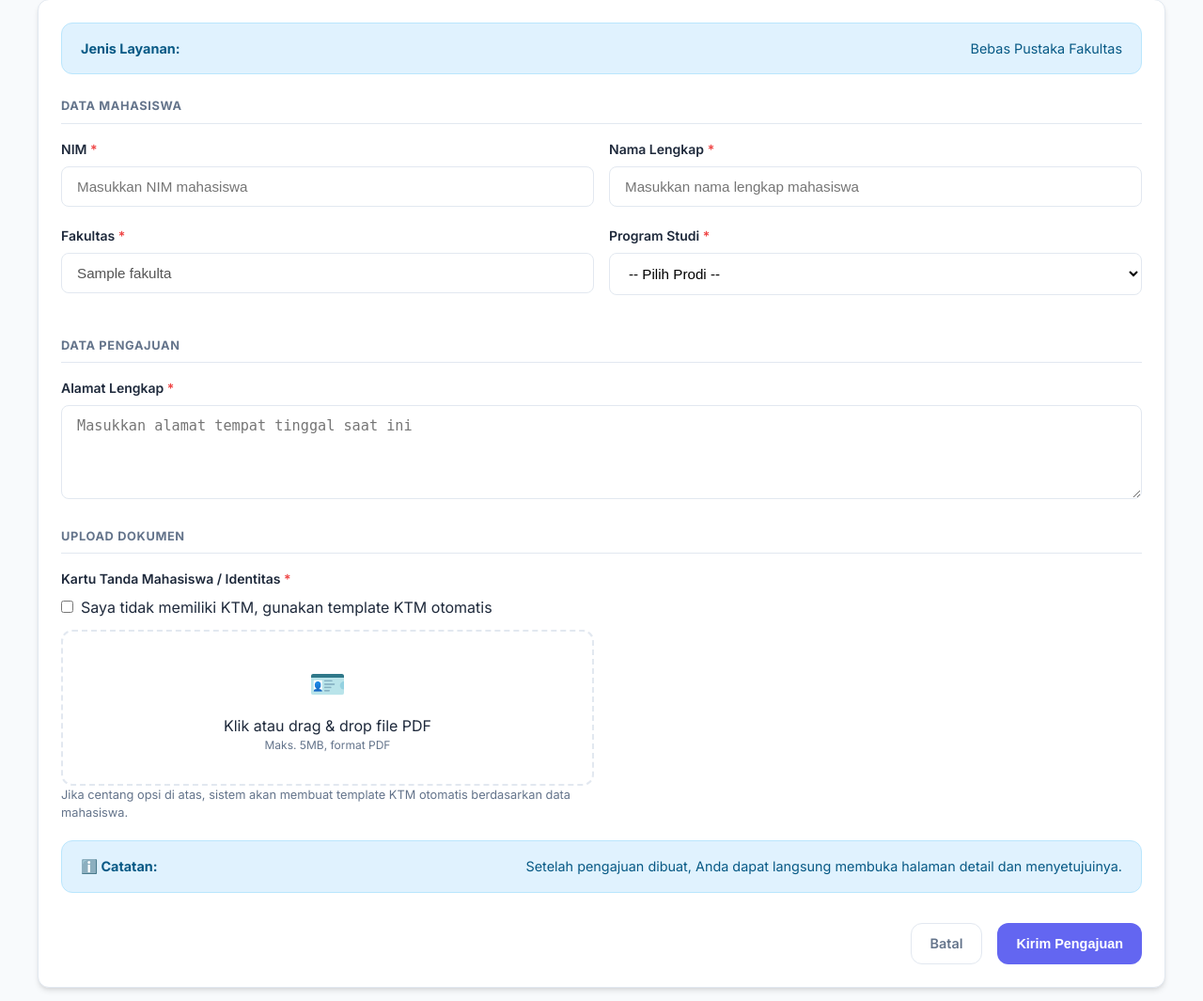
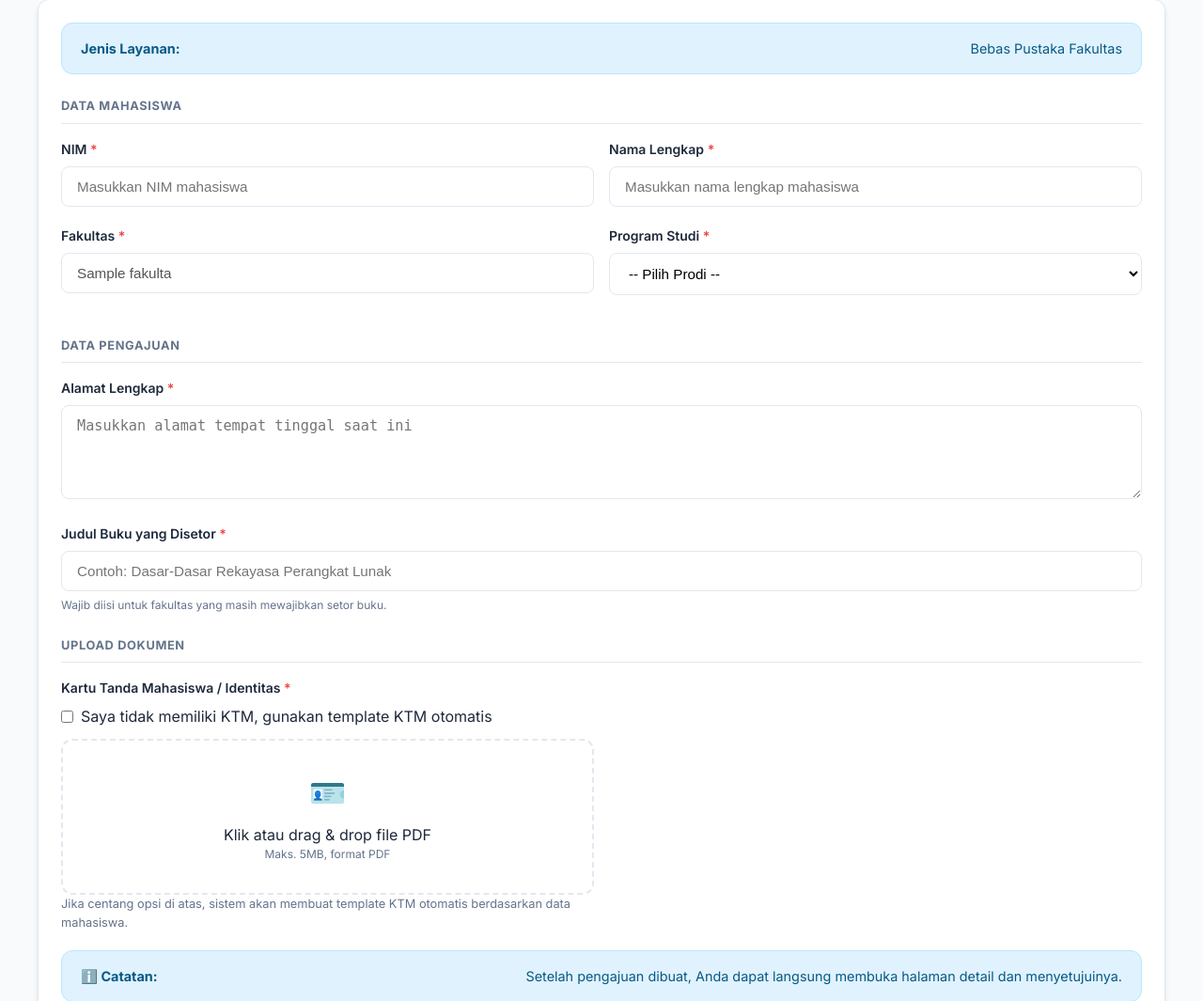
Before and after one commit to takdim/aim-lib-clear, a Flask app: page /staff/form-bebas-pustaka in a window 1280 px wide. Shown: the part 239-1304 px from the top of the page at 94% size. Run offline with Flask 3, Linux system fonts and the light colour scheme; a user stored in the database is signed in; tables that the repository leaves empty hold one stand-in row (values such as "Sample post"); some libraries are stand-ins or nearby versions.

Commit message:
tambah fitur setor buku

```diff
--- a/app/models/bebas_pustaka.py
+++ b/app/models/bebas_pustaka.py
@@ -14,6 +14,7 @@ class BebasPustaka(db.Model):
     nim = db.Column(db.String(20), nullable=False)
     nama = db.Column(db.String(100), nullable=False)
     alamat = db.Column(db.Text, nullable=False)
+    judul_buku_setor = db.Column(db.String(255), nullable=True)
     fakultas_id = db.Column(db.Integer, db.ForeignKey('fakultas.id'), nullable=False)
     prodi_id = db.Column(db.Integer, db.ForeignKey('program_studi.id'), nullable=False)
 
--- a/app/models/fakultas_setting.py
+++ b/app/models/fakultas_setting.py
@@ -15,6 +15,7 @@ class FakultasSetting(db.Model):
     pejabat_jabatan = db.Column(db.String(200), nullable=False)
     pejabat_nama = db.Column(db.String(150), nullable=False)
     pejabat_nip = db.Column(db.String(50), nullable=False)
+    setor_buku_wajib = db.Column(db.Boolean, nullable=False, default=False)
 
     @classmethod
     def get_for_fakultas(cls, fakultas):
--- a/app/routes/admin.py
+++ b/app/routes/admin.py
@@ -431,6 +431,7 @@ def settings_fakultas(fakultas_id):
     pejabat_jabatan = request.form.get('pejabat_jabatan', '').strip()
     pejabat_nama = request.form.get('pejabat_nama', '').strip()
     pejabat_nip = request.form.get('pejabat_nip', '').strip()
+    setor_buku_wajib = request.form.get('setor_buku_wajib') == 'on'
 
     if not all([nama_perpustakaan, nomor_urut, nomor_bagian_tengah, nomor_tahun, pejabat_jabatan, pejabat_nama, pejabat_nip]):
         flash('Semua pengaturan surat fakultas wajib diisi.', 'danger')
@@ -443,6 +444,7 @@ def settings_fakultas(fakultas_id):
     setting.pejabat_jabatan = pejabat_jabatan
     setting.pejabat_nama = pejabat_nama
     setting.pejabat_nip = pejabat_nip
+    setting.setor_buku_wajib = setor_buku_wajib
     db.session.commit()
     flash(f'Pengaturan surat {fakultas.nama_fakultas} berhasil disimpan.', 'success')
     return redirect(url_for('admin.settings'))
--- a/app/routes/mahasiswa.py
+++ b/app/routes/mahasiswa.py
@@ -11,6 +11,7 @@ from flask_login import login_required, current_user
 
 from app import db
 from app.models.bebas_pustaka import BebasPustaka
+from app.models.fakultas_setting import FakultasSetting
 from app.utils.decorators import mahasiswa_required
 
 mahasiswa_bp = Blueprint('mahasiswa', __name__)
@@ -133,15 +134,25 @@ def form_bebas_pustaka():
         reusable_kartu_mahasiswa(pengajuan_fakultas)
         if tipe_pengajuan == 'pusat' else None
     )
+    wajib_setor_buku = False
+    if tipe_pengajuan == 'fakultas' and current_user.fakultas_id:
+        fakultas_setting = FakultasSetting.query.filter_by(
+            fakultas_id=current_user.fakultas_id
+        ).first()
+        if fakultas_setting:
+            wajib_setor_buku = fakultas_setting.setor_buku_wajib
 
     if request.method == 'POST':
         alamat = request.form.get('alamat', '').strip()
+        judul_buku_setor = request.form.get('judul_buku_setor', '').strip()
         file_bebas = request.files.get('file_bebas_pustaka')
         file_kartu = request.files.get('file_kartu_mahasiswa')
 
         errors = []
         if not alamat:
             errors.append('Alamat wajib diisi.')
+        if wajib_setor_buku and not judul_buku_setor:
+            errors.append('Judul buku setor wajib diisi untuk fakultas Anda.')
         if tipe_pengajuan == 'pusat' and (
             not file_bebas or not allowed_file(file_bebas.filename)
         ):
@@ -159,6 +170,7 @@ def form_bebas_pustaka():
                 'mahasiswa/form.html',
                 tipe_pengajuan=tipe_pengajuan,
                 kartu_mahasiswa_lama=bool(kartu_mahasiswa_lama),
+                wajib_setor_buku=wajib_setor_buku,
             )
 
         # Simpan pengajuan ke DB dulu untuk dapat ID
@@ -167,6 +179,7 @@ def form_bebas_pustaka():
             nim=current_user.nim,
             nama=current_user.name,
             alamat=alamat,
+            judul_buku_setor=judul_buku_setor or None,
             fakultas_id=current_user.fakultas_id,
             prodi_id=current_user.prodi_id,
             tipe_pengajuan=tipe_pengajuan,
@@ -195,6 +208,7 @@ def form_bebas_pustaka():
                 'mahasiswa/form.html',
                 tipe_pengajuan=tipe_pengajuan,
                 kartu_mahasiswa_lama=bool(kartu_mahasiswa_lama),
+                wajib_setor_buku=wajib_setor_buku,
             )
 
         flash('Pengajuan berhasil dikirim! Tunggu review dari staff.', 'success')
@@ -204,6 +218,7 @@ def form_bebas_pustaka():
         'mahasiswa/form.html',
         tipe_pengajuan=tipe_pengajuan,
         kartu_mahasiswa_lama=bool(kartu_mahasiswa_lama),
+        wajib_setor_buku=wajib_setor_buku,
     )
 
 
--- a/app/routes/staff.py
+++ b/app/routes/staff.py
@@ -11,6 +11,7 @@ from flask_login import login_required, current_user
 from app import db
 from app.models.bebas_pustaka import BebasPustaka
 from app.models.fakultas import Fakultas
+from app.models.fakultas_setting import FakultasSetting
 from app.models.user import User
 from app.utils.decorators import staff_required
 from app.utils.pdf_generator import generate_template_kartu_mahasiswa
@@ -89,16 +90,22 @@ def form_bebas_pustaka():
         fakultas_list = Fakultas.query.filter_by(id=current_user.fakultas_id).all()
     else:
         fakultas_list = Fakultas.query.order_by(Fakultas.nama_fakultas).all()
+    fakultas_setor_buku = {
+        s.fakultas_id: s.setor_buku_wajib
+        for s in FakultasSetting.query.all()
+    }
 
     if request.method == 'POST':
         nim = request.form.get('nim', '').strip()
         nama = request.form.get('nama', '').strip()
         alamat = request.form.get('alamat', '').strip()
+        judul_buku_setor = request.form.get('judul_buku_setor', '').strip()
         fakultas_id = request.form.get('fakultas_id', type=int)
         prodi_id = request.form.get('prodi_id', type=int)
         file_bebas = request.files.get('file_bebas_pustaka')
         file_kartu = request.files.get('file_kartu_mahasiswa')
         tidak_punya_ktm = request.form.get('tidak_punya_ktm') == 'on'
+        wajib_setor_buku = bool(fakultas_setor_buku.get(fakultas_id, False))
 
         errors = []
         if not nim:
@@ -111,6 +118,8 @@ def form_bebas_pustaka():
             errors.append('Fakultas wajib dipilih.')
         if not prodi_id:
             errors.append('Program Studi wajib dipilih.')
+        if tipe_pengajuan == 'fakultas' and wajib_setor_buku and not judul_buku_setor:
+            errors.append('Judul buku setor wajib diisi untuk fakultas ini.')
         if tipe_pengajuan == 'pusat' and (
             not file_bebas or not allowed_file(file_bebas.filename)
         ):
@@ -129,13 +138,20 @@ def form_bebas_pustaka():
         if errors:
             for e in errors:
                 flash(e, 'danger')
-            return render_template('staff/form.html', fakultas_list=fakultas_list, is_scoped=bool(current_user.fakultas_id), tipe_pengajuan=tipe_pengajuan)
+            return render_template(
+                'staff/form.html',
+                fakultas_list=fakultas_list,
+                is_scoped=bool(current_user.fakultas_id),
+                tipe_pengajuan=tipe_pengajuan,
+                fakultas_setor_buku=fakultas_setor_buku,
+            )
 
         pengajuan = BebasPustaka(
             created_by=current_user.id,
             nim=nim,
             nama=nama,
             alamat=alamat,
+            judul_buku_setor=judul_buku_setor or None,
             fakultas_id=fakultas_id,
             prodi_id=prodi_id,
             tipe_pengajuan=tipe_pengajuan,
@@ -158,12 +174,24 @@ def form_bebas_pustaka():
         except Exception as e:
             db.session.rollback()
             flash(f'Gagal mengupload file: {str(e)}', 'danger')
-            return render_template('staff/form.html', fakultas_list=fakultas_list, is_scoped=bool(current_user.fakultas_id), tipe_pengajuan=tipe_pengajuan)
+            return render_template(
+                'staff/form.html',
+                fakultas_list=fakultas_list,
+                is_scoped=bool(current_user.fakultas_id),
+                tipe_pengajuan=tipe_pengajuan,
+                fakultas_setor_buku=fakultas_setor_buku,
+            )
 
         flash('Pengajuan berhasil dibuat. Anda dapat langsung menyetujuinya di halaman detail.', 'success')
         return redirect(url_for('staff.pengajuan_detail', id=pengajuan.id))
 
-    return render_template('staff/form.html', fakultas_list=fakultas_list, is_scoped=bool(current_user.fakultas_id), tipe_pengajuan=tipe_pengajuan)
+    return render_template(
+        'staff/form.html',
+        fakultas_list=fakultas_list,
+        is_scoped=bool(current_user.fakultas_id),
+        tipe_pengajuan=tipe_pengajuan,
+        fakultas_setor_buku=fakultas_setor_buku,
+    )
 
 
 def _require_staff_pusat():
@@ -428,6 +456,8 @@ def pengajuan_detail(id):
         elif action == 'edit':
             pengajuan.nama = request.form.get('nama', pengajuan.nama).strip()
             pengajuan.alamat = request.form.get('alamat', pengajuan.alamat).strip()
+            judul_buku_setor = request.form.get('judul_buku_setor', '').strip()
+            pengajuan.judul_buku_setor = judul_buku_setor or None
             fakultas_id = request.form.get('fakultas_id', type=int)
             prodi_id = request.form.get('prodi_id', type=int)
             if fakultas_id:
--- a/app/templates/mahasiswa/status.html
+++ b/app/templates/mahasiswa/status.html
@@ -109,6 +109,9 @@
                     <tr><th>NIM</th><td>{{ pengajuan.nim }}</td></tr>
                     <tr><th>Nama</th><td>{{ pengajuan.nama }}</td></tr>
                     <tr><th>Alamat</th><td>{{ pengajuan.alamat }}</td></tr>
+                    {% if pengajuan.judul_buku_setor %}
+                    <tr><th>Judul Buku Setor</th><td>{{ pengajuan.judul_buku_setor }}</td></tr>
+                    {% endif %}
                     <tr><th>Fakultas</th><td>{{ pengajuan.fakultas.nama_fakultas if pengajuan.fakultas else '-' }}</td></tr>
                     <tr><th>Program Studi</th><td>{{ pengajuan.program_studi.nama_prodi if pengajuan.program_studi else '-' }}</td></tr>
                     <tr><th>Jenis Pengajuan</th><td>{{ pengajuan.get_tipe_label() }}</td></tr>
--- a/app/templates/staff/form.html
+++ b/app/templates/staff/form.html
@@ -71,8 +71,23 @@
                 <div class="form-group">
                     <label for="alamat" class="form-label">Alamat Lengkap <span class="required">*</span></label>
                     <textarea id="alamat" name="alamat" class="form-input form-textarea" rows="3"
-                              placeholder="Masukkan alamat tempat tinggal saat ini" required></textarea>
+                              placeholder="Masukkan alamat tempat tinggal saat ini" required>{{ request.form.get('alamat', '') }}</textarea>
                 </div>
+
+                {% if tipe_pengajuan == 'fakultas' %}
+                <div class="form-group" id="judulBukuWrapper" style="display:none;">
+                    <label for="judul_buku_setor" class="form-label">Judul Buku yang Disetor <span class="required">*</span></label>
+                    <input
+                        type="text"
+                        id="judul_buku_setor"
+                        name="judul_buku_setor"
+                        class="form-input"
+                        placeholder="Contoh: Dasar-Dasar Rekayasa Perangkat Lunak"
+                        value="{{ request.form.get('judul_buku_setor', '') }}"
+                    >
+                    <p class="file-upload-hint" style="margin-top:0.4rem;">Wajib diisi untuk fakultas yang masih mewajibkan setor buku.</p>
+                </div>
+                {% endif %}
 
                 <h2 class="section-divider">Upload Dokumen</h2>
 
@@ -130,6 +145,25 @@
 
 {% block extra_js %}
 <script>
+const fakultasSetorBukuMap = {{ fakultas_setor_buku | tojson }};
+
+function refreshJudulBukuRequirement() {
+    const wrapper = document.getElementById('judulBukuWrapper');
+    const input = document.getElementById('judul_buku_setor');
+    if (!wrapper || !input) return;
+
+    const fakultasEl = document.getElementById('fakultas_id');
+    const hiddenFakultasEl = document.querySelector('input[name="fakultas_id"]');
+    const fakultasId = fakultasEl ? fakultasEl.value : (hiddenFakultasEl ? hiddenFakultasEl.value : '');
+    const wajib = Boolean(fakultasSetorBukuMap[String(fakultasId)]);
+
+    wrapper.style.display = wajib ? 'block' : 'none';
+    input.required = wajib;
+    if (!wajib) {
+        input.value = '';
+    }
+}
+
 function loadProdi(fakultasId) {
     const prodiSelect = document.getElementById('prodi_id');
     if (!fakultasId) {
@@ -158,6 +192,7 @@ const fakultasSelect = document.getElementById('fakultas_id');
 if (fakultasSelect) {
     fakultasSelect.addEventListener('change', function () {
         loadProdi(this.value);
+        refreshJudulBukuRequirement();
     });
 }
 
@@ -165,6 +200,7 @@ if (fakultasSelect) {
 {% if is_scoped %}
 loadProdi({{ fakultas_list[0].id }});
 {% endif %}
+refreshJudulBukuRequirement();
 
 // Preview nama file
 const fileBebasInput = document.getElementById('file_bebas_pustaka');
```
Also changed, not shown: app/templates/admin/settings.html (+9 -0 lines), app/templates/mahasiswa/form.html (+17 -1 lines), app/templates/staff/pengajuan_detail.html (+8 -0 lines).
